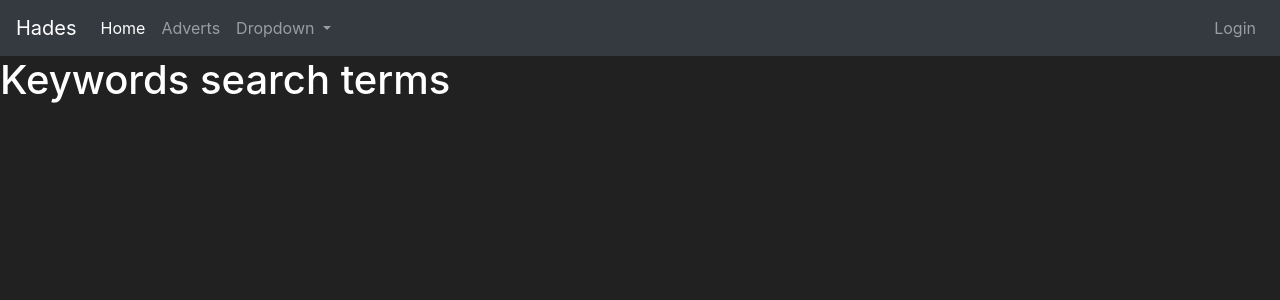
After one commit to soggysandwich/flask-hades, a Flask app: page /keywords in a window 1280 px wide. The commit adds this page. Shown: the top 300 px of the page. Run offline with Flask 2, Linux system fonts and the light colour scheme.

Commit message:
reorganised into package

```diff
--- /dev/null
+++ b/hades/routes.py
@@ -0,0 +1,20 @@
+from hades import app
+from flask import render_template
+from hades.model import Advert
+
+
+@app.route('/')
+@app.route('/home')
+def home():
+    return render_template('home.html')
+
+
+@app.route('/adverts')
+def list_adverts():
+    advert_list = Advert.query.all()
+    return render_template('adverts.html', advert_list=advert_list)
+
+
+@app.route('/keywords')
+def keywords():
+    return render_template('keywords.html')
--- a/templates/base.html
+++ b/hades/templates/base.html
@@ -26,10 +26,10 @@
     <div class="collapse navbar-collapse" id="navbarSupportedContent">
         <ul class="navbar-nav mr-auto">
             <li class="nav-item active">
-                <a class="nav-link" href="#">Home <span class="sr-only">(current)</span></a>
+                <a class="nav-link" href="{{ url_for('home') }}">Home <span class="sr-only">(current)</span></a>
             </li>
             <li class="nav-item">
-                <a class="nav-link" href="/adverts">Adverts</a>
+                <a class="nav-link" href="{{ url_for('list_adverts') }}">Adverts</a>
             </li>
             <li class="nav-item dropdown">
                 <a class="nav-link dropdown-toggle" href="#" id="navbarDropdown" role="button" data-toggle="dropdown"
--- /dev/null
+++ b/hades/templates/keywords.html
@@ -0,0 +1,8 @@
+{% extends 'base.html' %}
+{% block title %}
+    Keywords
+{% endblock %}
+
+{% block content %}
+    <h1>Keywords search terms</h1>
+{% endblock %}
--- a/main.py
+++ b/main.py
@@ -1,22 +1,4 @@
-from flask import Flask, render_template
-
-app = Flask(__name__)
-
-
-@app.route('/')
-@app.route('/home')
-def home():
-    return render_template('home.html')
-
-
-@app.route('/adverts')
-def list_adverts():
-    advert_list=[
-        {'seller': 'seller1', 'product': 'product1', 'price': '100', 'currency': 'usd'},
-        {'seller': 'seller2', 'product': 'product2', 'price': '200', 'currency': 'gbp'},
-        {'seller': 'seller3', 'product': 'product3', 'price': '2000', 'currency': 'usd'}
-    ]
-    return render_template('adverts.html', advert_list=advert_list)
+from hades import app
 
 
 if __name__ == "__main__":
```
Also changed, not shown: hades/__init__.py (added, +10 -0 lines), hades/model.py (added, +12 -0 lines), templates/keywords.html (deleted, +0 -13 lines), hades/templates/adverts.html (renamed from templates/adverts.html), hades/templates/home.html (renamed from templates/home.html).
